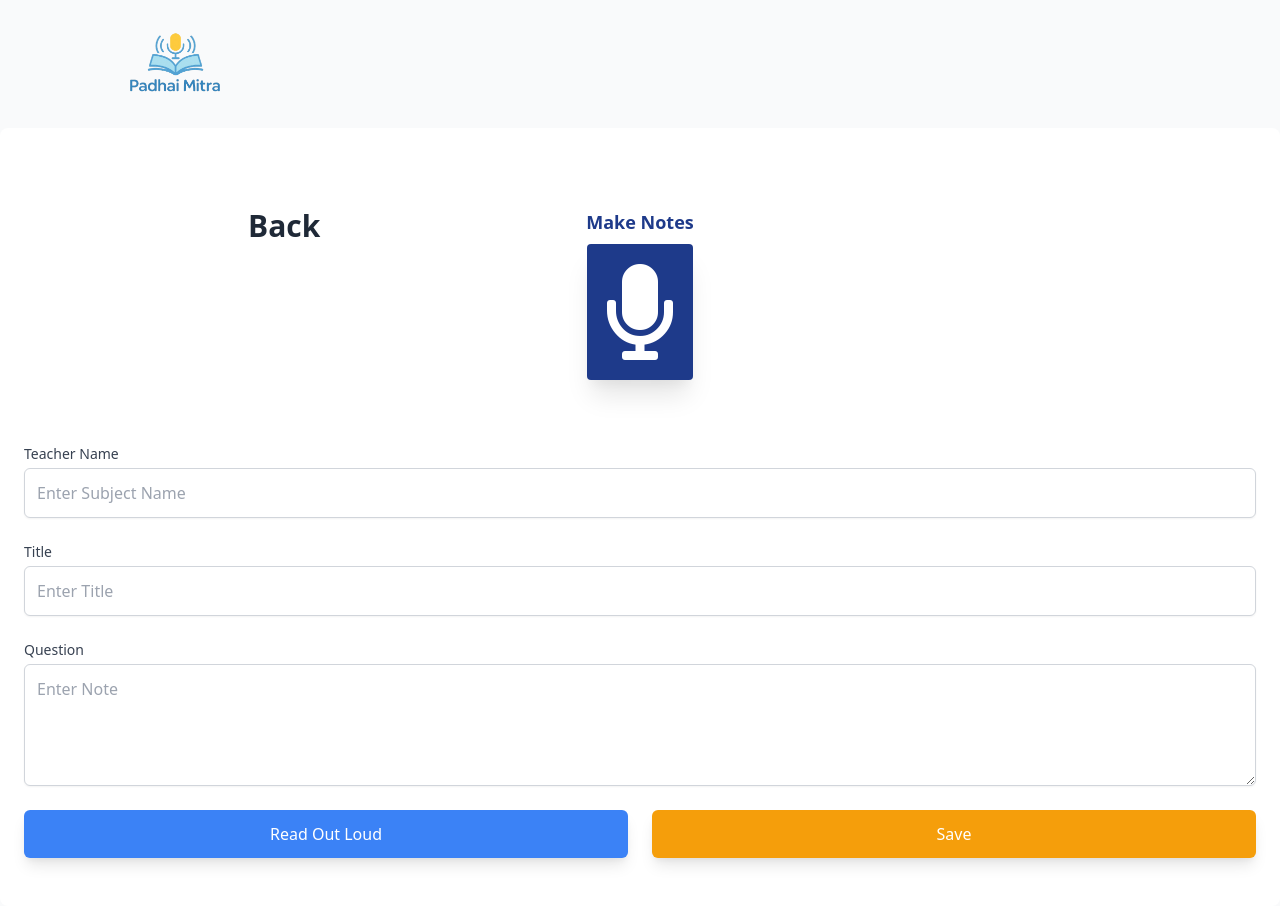
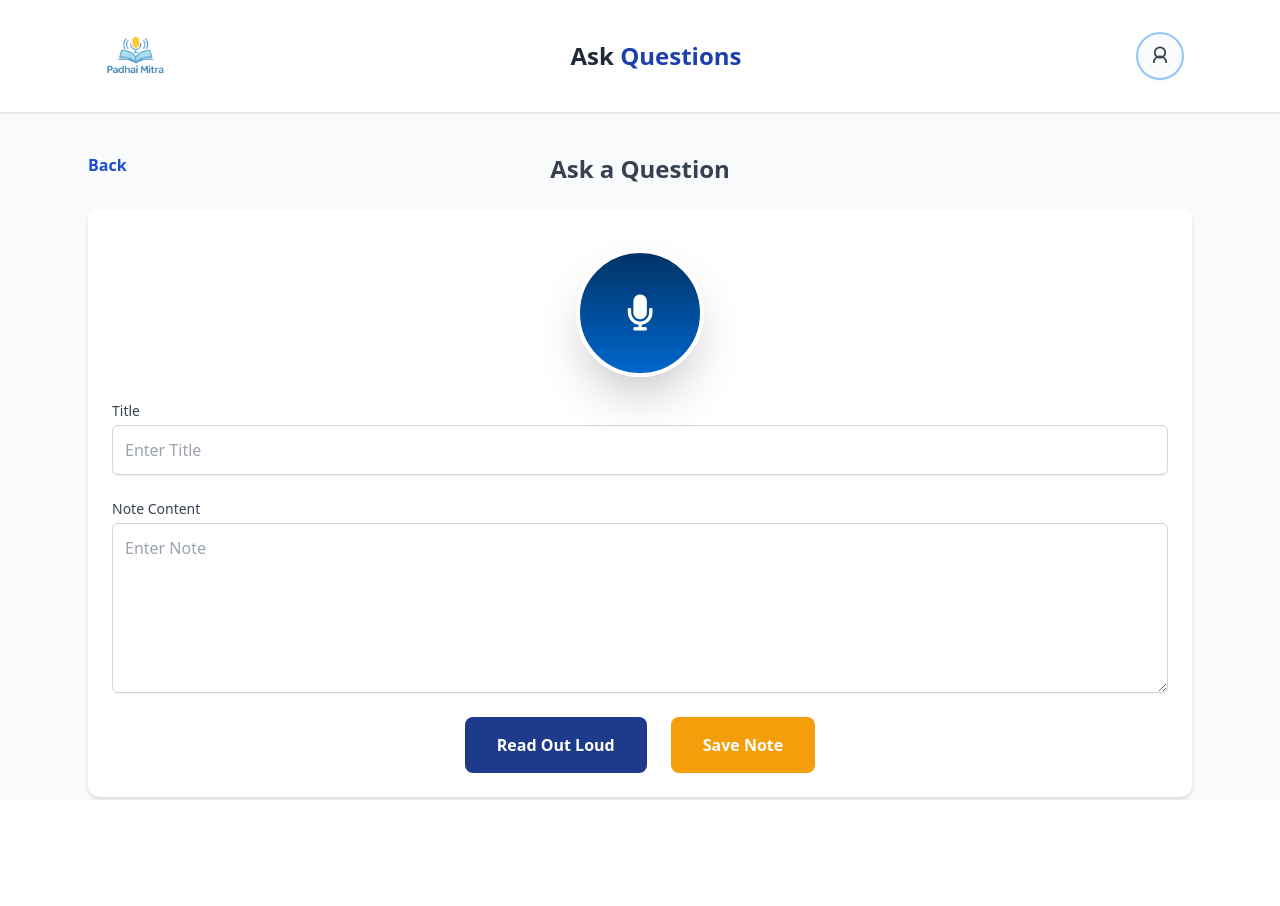
Before and after one commit to KilluaZ01/Padhai-mitra, a Django app: page /student_ask/ in a window 1280 px wide. After the commit the page ends 800 px from the top, so only its background shows below. Run offline with Django 5.2, Linux system fonts and the light colour scheme.

Commit message:
Student UI Completed

```diff
--- a/sathi/templates/student_ask.html
+++ b/sathi/templates/student_ask.html
@@ -17,120 +17,201 @@
       href="https://cdnjs.cloudflare.com/ajax/libs/font-awesome/5.15.4/css/all.min.css"
     />
 
-    <title>Student Dashboard - Padhal Mitra</title>
+    <title>Ask Question - Padhal Mitra</title>
     <script src="{% static 'js/voice_recorder.js' %}" defer></script>
   </head>
 
-  <body class="min-h-screen bg-gray-50 flex flex-col">
+  <body class="bg-gray-50 min-h-screen flex flex-col">
     <!-- Header -->
-    <header class="w-full">
+    <header class="w-full bg-white border-b shadow-sm py-4">
       <div
-        class="max-w-6xl mx-auto flex items-center px-6 sm:px-8 lg:px-12 gap-6 sm:gap-8 lg:gap-12"
+        class="max-w-6xl mx-auto flex items-center justify-between px-4 sm:px-8"
       >
-        <!-- Logo -->
+        <div class="flex items-center gap-3">
+          <a href="{% url 'dashboard_student' %}">
             <img
               src="{% static 'images/logo.png' %}"
               alt="logo"
-          class="w-32 h-32 object-contain"
+              class="w-20 h-20 object-contain"
             />
+          </a>
+        </div>
+        <div class="text-center">
+          <h1 class="text-xl sm:text-2xl font-bold text-gray-800">
+            Ask <span class="text-blue-800">Questions</span>
+          </h1>
+        </div>
+        <div
+          class="w-10 h-10 sm:w-12 sm:h-12 rounded-full overflow-hidden border-2 border-blue-300 bg-gray-50 flex items-center justify-center shadow-sm"
+        >
+          <svg
+            xmlns="http://www.w3.org/2000/svg"
+            class="w-6 h-6 sm:w-7 sm:h-7 text-gray-700"
+            fill="none"
+            viewBox="0 0 24 24"
+            stroke="currentColor"
+            stroke-width="1.5"
+          >
+            <path
+              stroke-linecap="round"
+              stroke-linejoin="round"
+              d="M12 4.5a4.5 4.5 0 100 9 4.5 4.5 0 000-9z"
+            />
+            <path
+              stroke-linecap="round"
+              stroke-linejoin="round"
+              d="M6.75 17.25c0-2.625 2.25-4.875 5.25-4.875s5.25 2.25 5.25 4.875"
+            />
+          </svg>
+        </div>
       </div>
     </header>
 
-    <!-- Main Section -->
-    <section
-      class="bg-white w-full px-6 py-8 md:py-12 rounded-lg mx-auto max-w-7xl"
-    >
-      <div class="bg-white p-8 rounded-lg w-full">
-        <!-- Grid Header -->
-        <div class="grid grid-cols-3 gap-8 mb-8">
-          <!-- Back Button -->
-          <h2
-            class="sm:text-2xl md:text-3xl font-bold text-gray-800 pt-0 pl-4 md:pl-16 lg:pl-48 flex items-start gap-2"
-          >
+    <!-- Form Section -->
+    <section class="w-full max-w-6xl mx-auto mt-10 px-4 sm:px-6">
+      <h2 class="text-2xl font-bold text-gray-700 mb-6 text-center relative">
         <a
           href="{% url 'dashboard_student' %}"
-              class="text-dark-900 hover:text-blue-500 font-semibold"
-              >Back</a
+          class="absolute left-0 text-md sm:text-base text-blue-700 hover:underline"
         >
+          Back
+        </a>
+        Ask a Question
       </h2>
 
-          <!-- Make Notes Centered -->
-          <div class="text-blue-900 font-bold text-lg text-center">
-            <span>Make Notes</span>
-            <div class="mt-2">
-              <i
-                class="fas fa-microphone bg-blue-900 text-white p-5 rounded text-8xl shadow-xl"
-              ></i>
-            </div>
+      <form
+        method="POST"
+        class="bg-white pb-6 px-6 pt-4 rounded-xl shadow-md space-y-6"
+      >
+        {% csrf_token %}
+        <div class="flex justify-center">
+          <a
+            title="Give Command"
+            href="#"
+            class="text-white w-32 h-32 rounded-full shadow-2xl flex items-center justify-center border-4 border-white z-20 hover:opacity-90 transition"
+            style="
+              background: linear-gradient(to bottom, #003366 0%, #0066cc 100%);
+            "
+          >
+            <i class="fas fa-microphone text-4xl"></i>
+          </a>
         </div>
 
-          <!-- Empty Column Right -->
-          <div></div>
-        </div>
-      </div>
-
-      <!-- Note Form -->
-      <form method="POST" class="w-full sm:w-[18rem] md:w-[20rem] lg:w-[20rem]">
-        {% csrf_token %}
-
-        <!-- Teacher Name -->
-        <div class="mb-6">
-          <label class="block text-sm font-medium text-gray-700" for="subject"
-            >Teacher Name</label
-          >
-          <input
-            type="text"
-            name="subject"
-            id="subject"
-            placeholder="Enter Subject Name"
-            class="mt-1 block w-full p-3 border border-gray-300 rounded-md focus:outline-none focus:ring-2 focus:ring-blue-500 shadow-sm"
-          />
-        </div>
-
-        <!-- Title -->
-        <div class="mb-6">
-          <label class="block text-sm font-medium text-gray-700" for="title"
+        <div>
+          <label for="title" class="block text-sm font-medium text-gray-700"
             >Title</label
           >
           <input
             type="text"
             name="title"
             id="title"
+            value="{{ form.title.value|default:'' }}"
             placeholder="Enter Title"
-            class="mt-1 block w-full p-3 border border-gray-300 rounded-md focus:outline-none focus:ring-2 focus:ring-blue-500 shadow-sm"
+            class="mt-1 block w-full border border-gray-300 rounded-md shadow-sm p-3"
+            required
           />
         </div>
 
-        <!-- Note / Question -->
-        <div class="mb-6">
-          <label class="block text-sm font-medium text-gray-700" for="note"
-            >Question</label
+        <div>
+          <label for="content" class="block text-sm font-medium text-gray-700"
+            >Note Content</label
           >
           <textarea
-            name="note"
-            id="note"
+            name="content"
+            id="content"
             placeholder="Enter Note"
-            rows="4"
-            class="mt-1 block w-full p-3 border border-gray-300 rounded-md focus:outline-none focus:ring-2 focus:ring-blue-500 shadow-sm"
-          ></textarea>
+            rows="6"
+            class="mt-1 block w-full border border-gray-300 rounded-md shadow-sm p-3"
+            required
+          >
+{{ form.content.value|default:'' }}</textarea
+          >
         </div>
 
-        <!-- Buttons -->
-        <div class="flex justify-center gap-x-6">
+        <div class="flex justify-center gap-6">
           <button
             type="button"
-            class="bg-blue-500 text-white py-3 px-8 rounded-md hover:bg-blue-400 w-full shadow-lg transition duration-300"
+            class="bg-blue-900 hover:bg-blue-700 text-white font-semibold px-8 py-4 rounded-lg transition duration-300"
           >
             Read Out Loud
           </button>
           <button
             type="submit"
-            class="bg-yellow-500 text-white py-3 px-8 rounded-md hover:bg-yellow-400 w-full shadow-lg transition duration-300"
+            class="bg-yellow-500 hover:bg-yellow-400 text-white font-semibold px-8 py-4 rounded-lg transition duration-300"
           >
-            Save
+            Save Note
           </button>
         </div>
       </form>
     </section>
+    <script>
+      document.addEventListener("DOMContentLoaded", function () {
+        const synth = window.speechSynthesis;
+        let voices = [];
+
+        function loadVoices() {
+          voices = synth.getVoices();
+        }
+
+        if (speechSynthesis.onvoiceschanged !== undefined) {
+          speechSynthesis.onvoiceschanged = loadVoices;
+        }
+
+        loadVoices();
+
+        function speak(text) {
+          if (!text) return;
+
+          synth.cancel(); // stop previous speech
+
+          const utterance = new SpeechSynthesisUtterance(text);
+          utterance.lang = "en-US";
+
+          const femaleVoice = voices.find(
+            (voice) =>
+              voice.name.includes("Female") ||
+              voice.name.includes("Google US English") ||
+              voice.name.includes("Samantha") ||
+              voice.name.includes("Microsoft Zira")
+          );
+
+          if (femaleVoice) {
+            utterance.voice = femaleVoice;
+          }
+
+          synth.speak(utterance);
+        }
+
+        // Update the selector to include input and label
+        const speakableElements = document.querySelectorAll(
+          "button, a, li, h1, h2, h3, span, p, input, label, textarea"
+        );
+
+        speakableElements.forEach((el) => {
+          el.addEventListener("mouseenter", () => {
+            let text =
+              el.innerText.trim() ||
+              el.getAttribute("aria-label") ||
+              el.getAttribute("title");
+
+            // For input or textarea, use placeholder or label text
+            if (
+              el.tagName.toLowerCase() === "input" ||
+              el.tagName.toLowerCase() === "textarea"
+            ) {
+              text = el.placeholder || text;
+              const label = document.querySelector(`label[for="${el.id}"]`);
+              if (label) {
+                text = label.innerText.trim() || text;
+              }
+            }
+
+            if (text) speak(text);
+          });
+
+          el.addEventListener("mouseleave", () => synth.cancel());
+        });
+      });
+    </script>
   </body>
 </html>
--- a/sathi/templates/student_dashboard.html
+++ b/sathi/templates/student_dashboard.html
@@ -74,8 +74,8 @@
     <!-- Main Actions Section -->
     <section class="flex-grow flex flex-col items-center relative px-4 py-12">
       <p class="text-lg text-gray-600 mb-16">
-        Hold <span class="italic font-medium">"Space Key"</span> to start
-        learning or ask for help.
+        Hold <span class="italic font-medium">"Space Key"</span> to enter your
+        voice cammands
       </p>
       <div class="grid grid-cols-3 gap-6 w-full max-w-6xl">
         <div class="flex flex-col gap-6">
@@ -98,7 +98,7 @@
         <!-- Center Column (Microphone) -->
         <div class="flex items-center justify-center">
           <a
-            title="Microphone"
+            title="Give Command"
             href="#"
             class="text-white w-36 h-36 rounded-full shadow-2xl flex items-center justify-center border-4 border-white z-20 hover:opacity-90 transition"
             style="
```
Also changed, not shown: sathi/templates/student_make_notes.html (+76 -14 lines), sathi/templates/student_notes.html (+78 -34 lines), db.sqlite3. Lines whose indentation alone changed are shown as unchanged.
